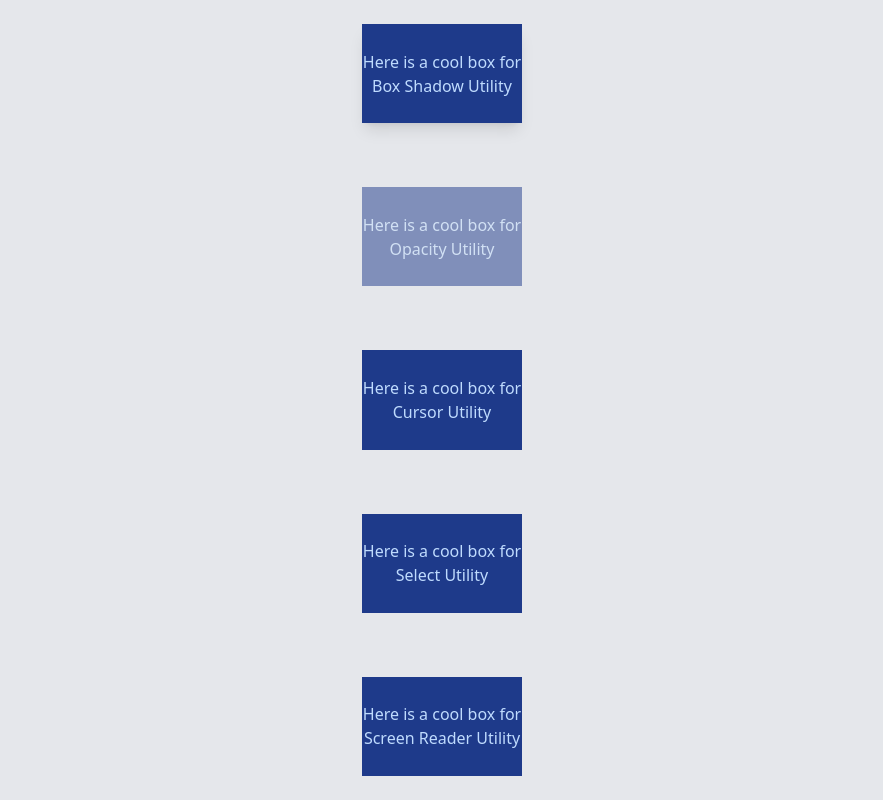
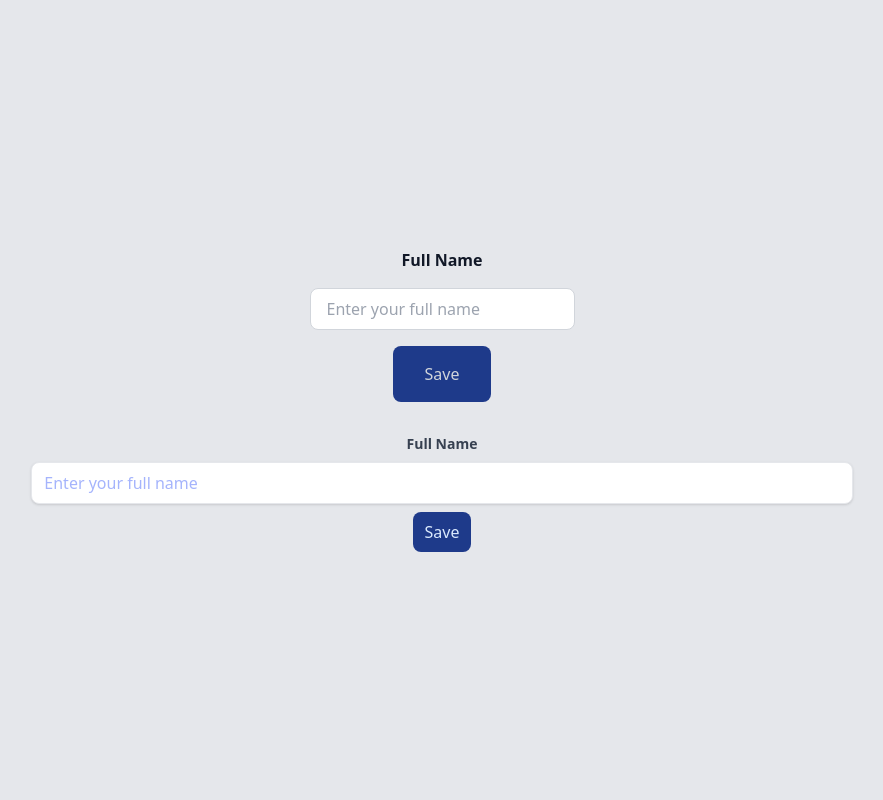
Before and after one commit to yomiaishida/Tailwind, a website: page index.html in a window 1280 px wide. Shown: the whole page, without its empty margins (198-1081 px from the left). Drawn offline with Linux system fonts and the light colour scheme.

Commit message:
Solutions: input component challenge

```diff
--- a/index.html
+++ b/index.html
@@ -7,14 +7,14 @@
   <!-- <script src="https://cdn.tailwindcss.com"></script> -->
 </head>
 <body class="h-screen bg-gray-200 flex flex-col justify-center items-center p-6">
-    <div class="shadow-lg bg-blue-900 text-blue-200 w-40 h-40 flex justify-center items-center text-center">Here is a cool box for Box Shadow Utility</div>
+  <h1 class="text-gray-900 font-bold capitalize bold">full name</h1>
+    <input type="text" class=" mt-4 bg-white sm:hover:bg-blue-200 border border-gray-300 rounded-lg py-2 px-4 block " type="text" placeholder="Enter your full name">
 
-    <div class="opacity-50 bg-blue-900 mt-16 text-center text-blue-200 w-40 h-40 flex justify-center items-center">Here is a cool box for Opacity Utility</div>
+    <button class="bg-blue-900 text-gray-300 rounded-lg px-8 py-4 mt-4">Save</button>
 
-    <div class="cursor-not-allowed bg-blue-900 mt-16 text-center text-blue-200 w-40 h-40 flex justify-center items-center">Here is a cool box for Cursor Utility</div>
+    <label for="full_name" class="text-gray-700 text-sm select-none font-bold capitalize bold mt-8">full name</label>
+    <input type="text" id="full_name" class="mt-2 shadow bg-white  border  rounded-lg px-3 w-4/6 py-2  text-gray-700 focus:bg-blue-100 placeholder-indigo-300" type="text" placeholder="Enter your full name">
 
-    <div class="select-all bg-blue-900 mt-16 text-center text-blue-200 w-40 h-40 flex justify-center items-center">Here is a cool box for Select Utility</div>
-
-    <div class="not-sr-only bg-blue-900 mt-16 text-center text-blue-200 w-40 h-40 flex justify-center items-center">Here is a cool box for Screen Reader Utility</div>
+    <button class="bg-blue-900 text-blue-100 rounded-lg px-3 py-2 mt-2">Save</button>
 </body>
 </html>
```
Also changed, not shown: dist/output.css.
